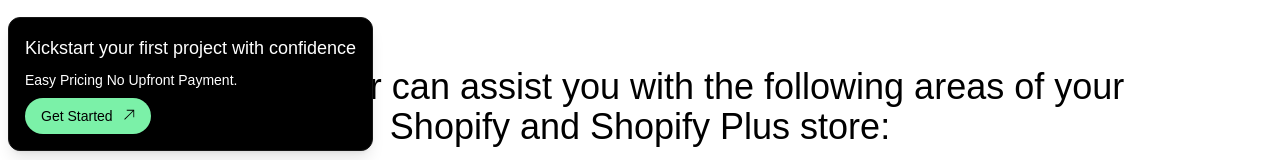
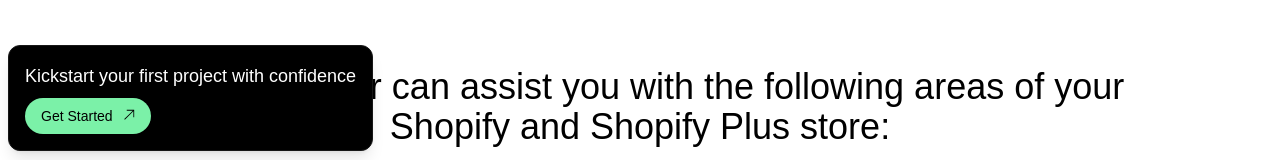
Before and after one commit to Vijendra2016/shopifytaskerwebapp, a Next.js app: page / in a window 1280 px wide. Shown: the part 633-793 px from the top of the page. Built offline with nearby package versions, Linux system fonts and the light colour scheme; no server answers.

Commit message:
remove ExitIntentModal

```diff
--- a/src/app/components/LocationMessage.tsx
+++ b/src/app/components/LocationMessage.tsx
@@ -50,7 +50,7 @@ const LocationMessage = () => {
   };
 
   return (
-    <p className="text-white text-sm font-medium text-center">
+    <p className="text-white text-sm mb-2">
       {LocationMessage()}
     </p>
   );
--- a/src/app/components/WelcomeCard.tsx
+++ b/src/app/components/WelcomeCard.tsx
@@ -22,8 +22,7 @@ export default function WelcomeCard() {
         Kickstart your first project with confidence
         </p>
         <LocationMessage/>
-        <p className="text-white text-sm mb-2">
-        Easy Pricing No Upfront Payment.  </p>
+
         <button
           onClick={() => setShowModal(true)}
           className=" cursor-pointer inline-flex items-center bg-green-300 text-black px-4 py-2 rounded-full text-sm font-medium hover:bg-blue-400  transition"
```
